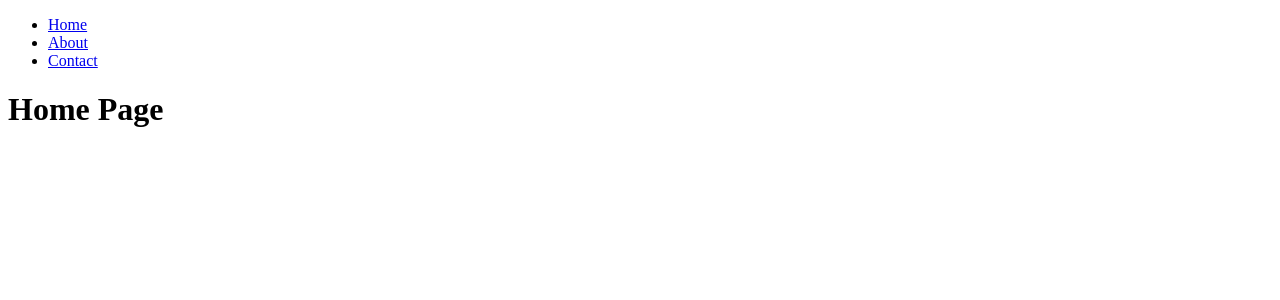
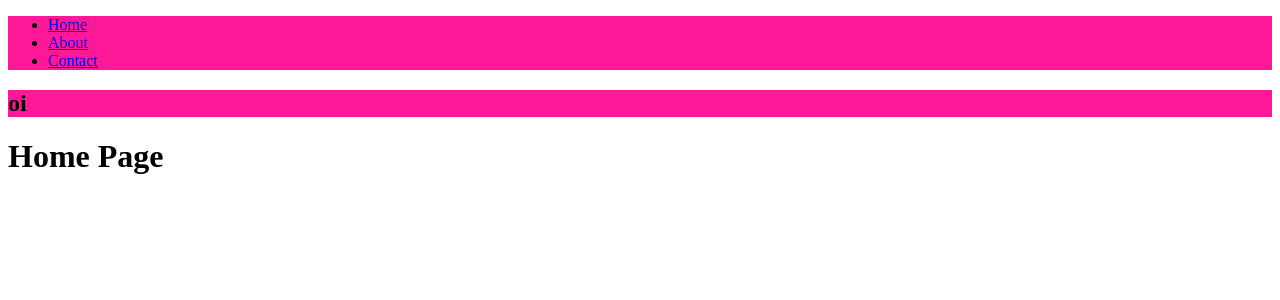
Before and after one commit to EduardaTuboy/Duds-Mo-Site, a React app: page / in a window 1280 px wide. Shown: the top 300 px of the page. Built offline with nearby package versions, Linux system fonts and the light colour scheme.

Commit message:
Css instalado!

```diff
--- a/package.json
+++ b/package.json
@@ -20,7 +20,9 @@
     "@babel/preset-env": "^7.26.7",
     "@babel/preset-react": "^7.26.3",
     "babel-loader": "^9.2.1",
+    "css-loader": "^7.1.2",
     "html-webpack-plugin": "^5.6.3",
+    "style-loader": "^4.0.0",
     "webpack": "^5.97.1",
     "webpack-cli": "^6.0.1",
     "webpack-dev-server": "^5.2.0"
--- a/public/index.css
+++ b/public/index.css
@@ -0,0 +1,11 @@
+:root {
+    --bg: #FF1897;
+    --duds-blue: #006CFF;
+    --mo-black: #001F40;
+    --duds-yellow: #FFEA01;
+    --mo-orange: #FE7B01;
+  }
+
+nav{
+    background-color: var(--bg);
+}
--- a/src/components/App.jsx
+++ b/src/components/App.jsx
@@ -1,4 +1,5 @@
 import React from 'react';
+import Navbar from './Navbar';
 import { Routes, Route, Link } from 'react-router-dom';
 
 // Importa as páginas
@@ -16,7 +17,7 @@ const App = () => {
           <li><Link to="/contact">Contact</Link></li>
         </ul>
       </nav>
-
+  <Navbar/>
       <Routes>
         <Route path="/" element={<Home />} />
         <Route path="/about" element={<About />} />
--- a/src/components/Navbar.jsx
+++ b/src/components/Navbar.jsx
@@ -0,0 +1,7 @@
+import React from "react";
+
+function Navbar(){
+    return (<nav><h1>oi</h1></nav>);
+}
+
+export default Navbar;
--- a/src/index.js
+++ b/src/index.js
@@ -2,6 +2,7 @@ import React from "react";
 import ReactDOM from "react-dom";
 import { BrowserRouter } from "react-router-dom";
 import App from "./components/App";
+import "../public/index.css";
 
 ReactDOM.render(
   <BrowserRouter>
```
Also changed, not shown: 1 other file (tests, documents, lock files or other folders).
